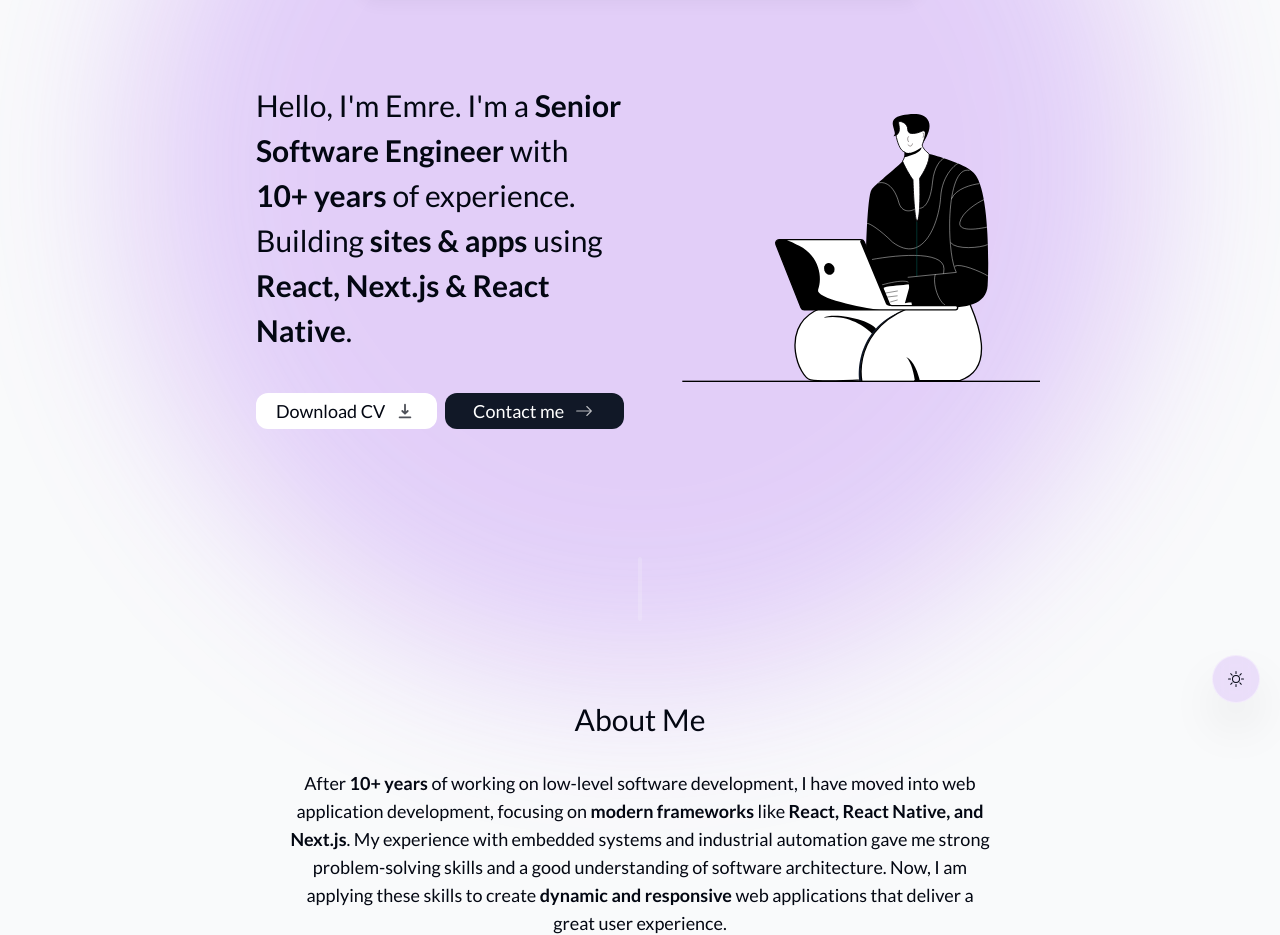
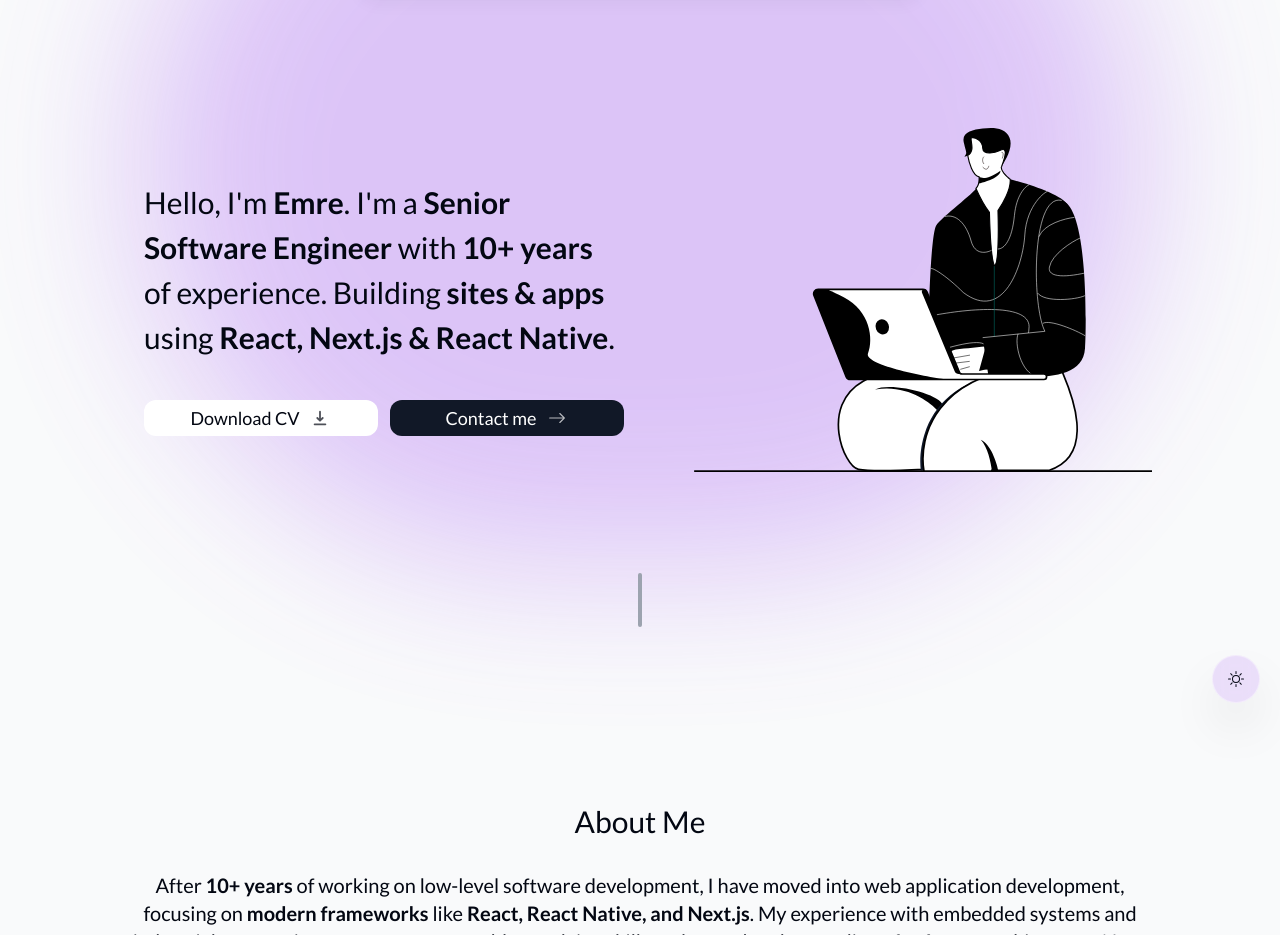
Before and after one commit to emre-ergun/engramsoft-web-portfolio, a React (Vite) app: page / in a window 1280 px wide. Shown: the part 77-1012 px from the top of the page. Built offline with nearby package versions, Linux system fonts and the light colour scheme.

Commit message:
minor changes added for colors and placement

```diff
--- a/src/App.tsx
+++ b/src/App.tsx
@@ -9,7 +9,6 @@
 import Experience from './sections/Experience';
 import Contact from './sections/Contact';
 import Footer from './components/Footer';
-import SectionDivider from './components/SectionDivider';
 
 function App() {
   return (
@@ -18,7 +17,6 @@
         <main className='flex flex-col items-center px-4'>
           <Header />
           <Hero />
-          <SectionDivider />
           <About />
           <Skills />
           <Projects />
--- a/src/components/HeroBg.tsx
+++ b/src/components/HeroBg.tsx
@@ -2,7 +2,7 @@
   return (
     <div>
       <div className='absolute top-0 -z-10 h-full w-full'>
-        <div className='fixed bottom-auto left-[50%] -translate-x-[50%] -top-1/3 h-[1024px] w-[1024px]  rounded-full bg-[rgba(173,109,244,0.5)] dark:bg-[rgba(121,55,102,0.5)] opacity-60 blur-[80px]'></div>
+        <div className='fixed bottom-auto left-[50%] -translate-x-[50%] -top-[10%] sm:-top-[20%] h-[90vh] w-[75vh] sm:h-[100vh] sm:w-[125vh] rounded-full bg-[rgba(173,109,244,0.5)] dark:bg-[rgba(121,55,102,0.5)]  opacity-75 blur-[80px]'></div>
       </div>
     </div>
   );
--- a/src/components/SectionDivider.tsx
+++ b/src/components/SectionDivider.tsx
@@ -6,7 +6,7 @@
       initial={{ opacity: 0, y: 100 }}
       animate={{ opacity: 1, y: 0 }}
       transition={{ delay: 0.125 }}
-      className='bg-gray-50/20 my-20 h-16 w-1 rounded-full hidden sm:block'
+      className='bg-gray-400 mb-32 mt-10 h-20 w-1 rounded-full hidden sm:block'
     ></motion.div>
   );
 }
--- a/src/sections/About.tsx
+++ b/src/sections/About.tsx
@@ -11,10 +11,10 @@
       whileInView={{ opacity: 1, y: 0 }}
       viewport={{ once: true }}
       id='about'
-      className='mb-28 max-w-[44rem] text-center sm:mb-40 scroll-mt-28 !leading-8'
+      className='mb-28 max-w-[64rem] text-center sm:mb-40 scroll-mt-28 !leading-8 sm:!leading-10'
     >
       <SectionHeader title='About me' />
-      <p ref={ref} className='mb-3 text-lg'>
+      <p ref={ref} className='mb-6 text-lg sm:text-xl'>
         After <span className='font-semibold'>10+ years</span> of working on
         low-level software development, I have moved into web application
         development, focusing on{' '}
@@ -26,7 +26,7 @@
         <span className='font-semibold'>dynamic and responsive</span> web
         applications that deliver a great user experience.
       </p>
-      <p className='text-lg'>
+      <p className='text-lg sm:text-xl'>
         Learning web technologies has allowed me to{' '}
         <span className='font-semibold'>develop applications</span> that are
         both <span className='font-semibold'>functional and user-friendly</span>
--- a/src/sections/Hero.tsx
+++ b/src/sections/Hero.tsx
@@ -4,6 +4,7 @@
 import { useSectionInView } from '../../lib/hooks';
 import { motion } from 'framer-motion';
 import { HiDownload } from 'react-icons/hi';
+import SectionDivider from '../components/SectionDivider';
 
 export default function Hero() {
   const { ref } = useSectionInView('Home');
@@ -12,38 +13,39 @@
   return (
     <section
       id='home'
-      className='mb-28 max-w-[50rem] text-center sm:text-start sm:mb-12 scroll-mt-[100rem]'
+      className='max-w-[64rem] text-center sm:text-start mb-12 scroll-mt-[100rem] h-[calc(100vh-7rem)]'
     >
-      <div ref={ref} className='flex flex-col sm:flex-row-reverse'>
-        <div className='flex items-center justify-center mb-8 sm:mb-0 sm:w-1/2'>
-          <div className='relative'>
+      <div className='flex flex-col h-full items-center justify-center'>
+        <div className='flex flex-col sm:flex-row-reverse h-full items-center justify-center'>
+          <div className='flex items-center justify-center h-1/3 w-auto sm:h-auto sm:w-1/2'>
             <motion.div
               initial={{ opacity: 0, x: 100 }}
               animate={{ opacity: 1, x: 0 }}
             >
               <img
+                ref={ref}
                 src={ProfilePicture}
                 alt='Emre profile illustrate'
                 className='h-32 w-32 rounded-full object-cover border-[0.24rem] border-white shadow-xl sm:border-none sm:h-full sm:w-full sm:rounded-none sm:shadow-none'
               />
             </motion.div>
           </div>
-        </div>
-        <div className='flex flex-col sm:w-1/2'>
+          <div className='flex flex-col sm:w-1/2 sm:h-auto w-auto h-2/3'>
             <motion.h1
               className='mb-10 mt-4 px-4 text-2xl font-medium !leading-[1.5] md:text-3xl'
               initial={{ opacity: 0, x: -100 }}
               animate={{ opacity: 1, x: 0 }}
             >
-            <span>Hello, I'm Emre.</span> I'm a{' '}
-            <span className='font-bold'>Senior Software Engineer</span> with{' '}
-            <span className='font-bold'>10+ years</span> of experience. Building{' '}
-            <span className='font-bold'>sites & apps</span> using
-            <br />
+              <span>
+                Hello, I'm <span className='font-bold'>Emre</span>.
+              </span>{' '}
+              I'm a <span className='font-bold'>Senior Software Engineer</span>{' '}
+              with <span className='font-bold'>10+ years</span> of experience.
+              Building <span className='font-bold'>sites & apps</span> using{' '}
               <span className='font-bold'>React, Next.js & React Native</span>.
             </motion.h1>
             <motion.div
-            className='flex flex-col sm:flex-row  gap-2 items-center justify-start px-4 text-lg font-medium'
+              className='flex flex-col sm:flex-row gap-2 sm:gap-3 items-center justify-start px-4 text-lg font-medium'
               initial={{ opacity: 0, y: 100 }}
               animate={{ opacity: 1, y: 0 }}
             >
@@ -69,6 +71,8 @@
             </motion.div>
           </div>
         </div>
+        <SectionDivider />
+      </div>
     </section>
   );
 }
--- a/src/sections/Skills.tsx
+++ b/src/sections/Skills.tsx
@@ -28,7 +28,7 @@
       <SectionHeader title='My Skills' />
       <ul
         ref={ref}
-        className='flex flex-wrap justify-center gap-2 text-lg text-gray-800'
+        className='flex flex-wrap justify-center gap-3 text-lg text-gray-800'
       >
         {skillsData.map((skill, index) => (
           <motion.li
```
Lines whose indentation alone changed are shown as unchanged.
